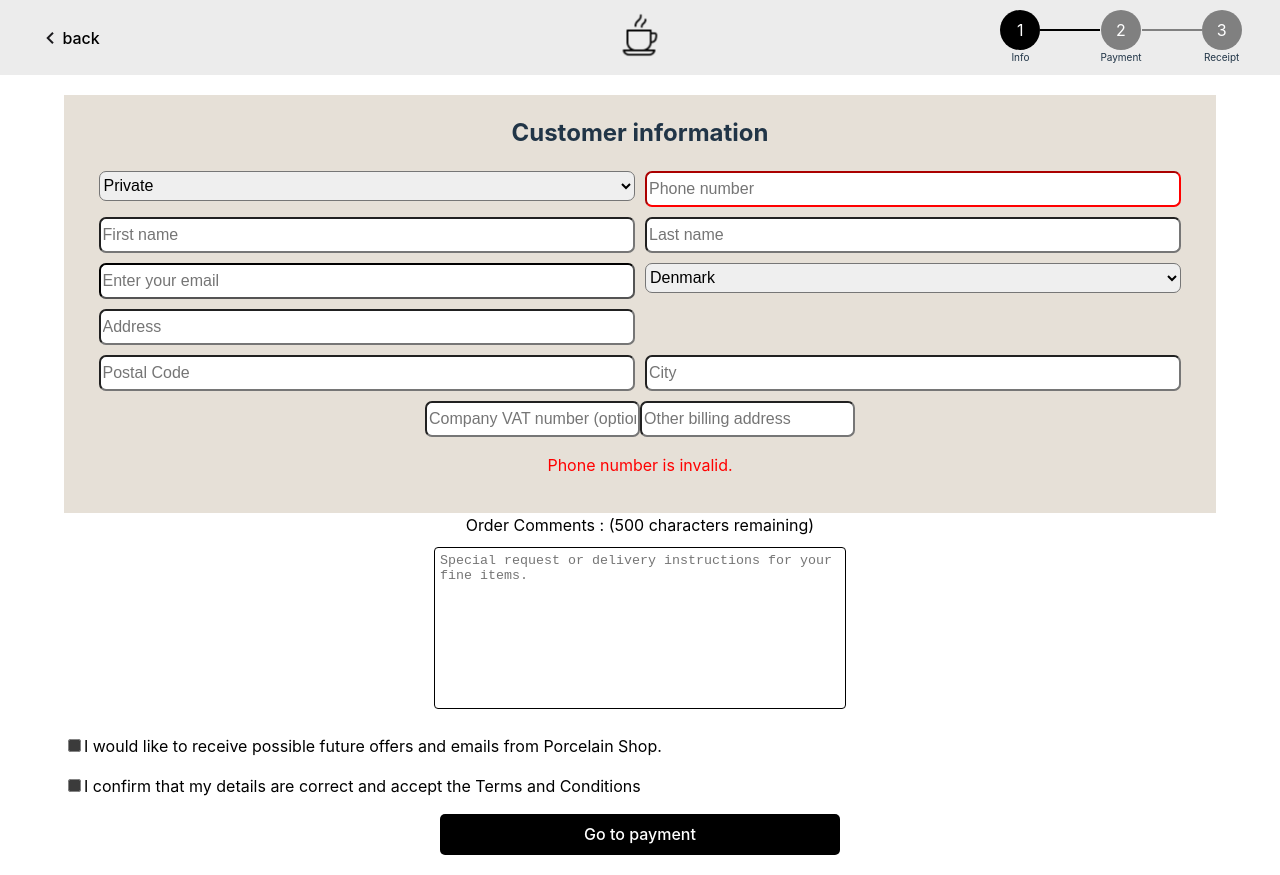
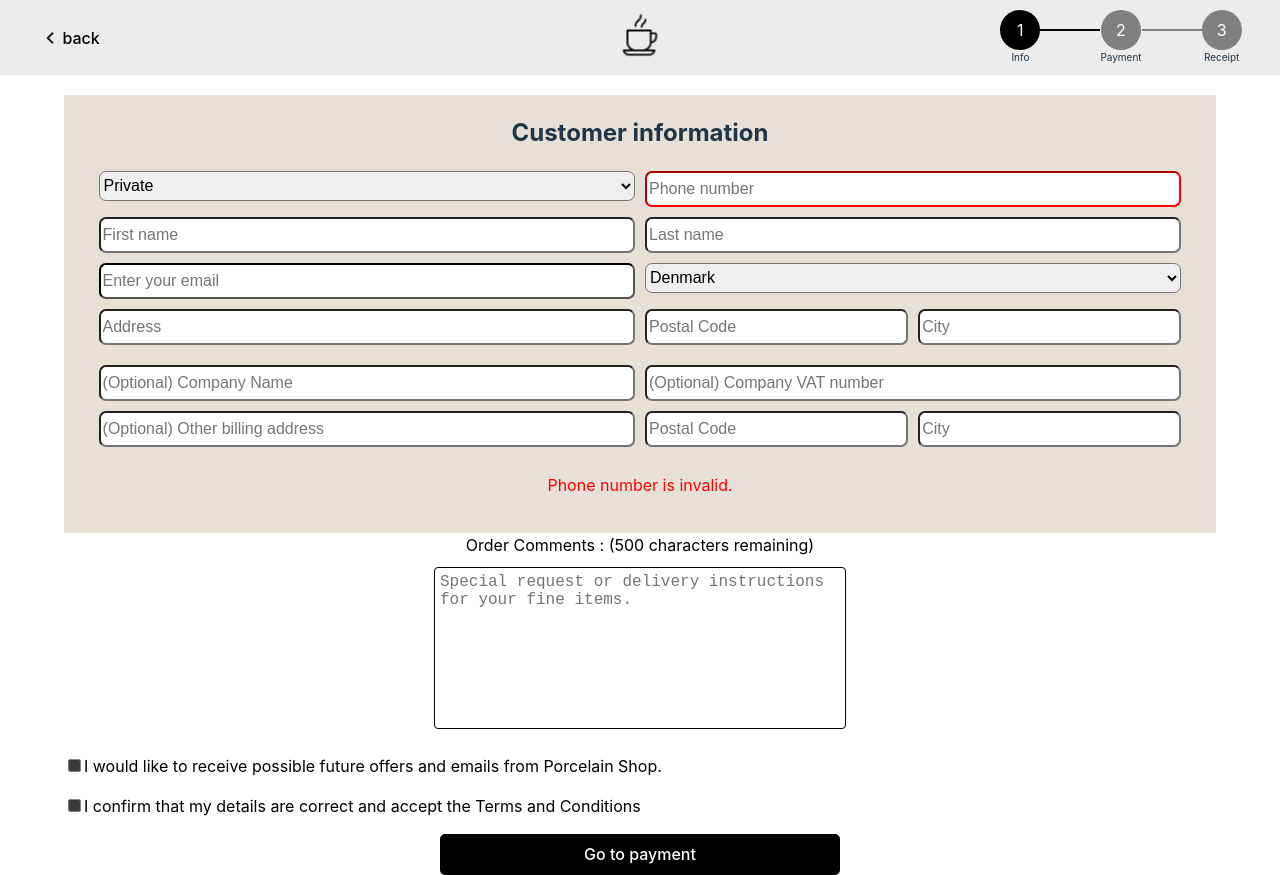
Before and after one commit to Johansogaard/frontend, a React (Vite) app: page /checkout in a window 1280 px wide. Built offline with nearby package versions, Linux system fonts and the light colour scheme; no server answers.

Commit message:
Update CSS styles for checkout page

```diff
--- a/src/checkoutPage/checkoutPage-Components/formComponent.css
+++ b/src/checkoutPage/checkoutPage-Components/formComponent.css
@@ -20,16 +20,14 @@
   width: 100%;
 }
 .zipform-container {
-  margin-top: 10px;
   margin-bottom: 10px;
   display: grid;
   grid-template-columns: repeat(2, 1fr);
   gap: 10px;
 }
-.postalCode-input {
-}
-.city-input {
-}
+
+
+
 label.checkbox {
   color: #fff;
   display: flex;
--- a/src/checkoutPage/checkoutPage-Components/formComponent.tsx
+++ b/src/checkoutPage/checkoutPage-Components/formComponent.tsx
@@ -69,18 +69,24 @@ export function FormComponent() {
           <select id="country" name="country" required>
             <option value="dk">Denmark</option>
           </select>
+
           <input type="text" name="address" placeholder="Address" />
+          <ZipForm />
 
-        </div>
 
-        <ZipForm />
+                    <input
+            type="text"
+            name="companyName"
+            placeholder="(Optional) Company Name"
+            className='companyName-input'
+          />
 
-        <input
+
+          <input
           type="text"
           name="company"
-          placeholder="Company VAT number (optional)"
-          className="vat-input"
-
+          placeholder="(Optional) Company VAT number "
+            className='vatNumber-input'
           value={vatNumber}
           onChange={(e) => setVatNumber(e.target.value)}
           style={{
@@ -116,18 +122,24 @@ export function FormComponent() {
               /* empty */
             }
           }}
+
         />
+         <input
+          type="text"
+          name="Other billing address"
+          placeholder="(Optional) Other billing address"
+        />
+          <ZipForm />
+        </div>
+
+
+
 
         {vatNumber.length === 10 && !isVatNumberValid && (
           <p style={{ color: 'red' }}>VAT-number has to be 10 digits.</p>
         )}
 
-        <input
-          type="text"
-          name="Other billing address"
-          placeholder="Other billing address"
-          className="billing-input"
-        />
+
         {email.length > 1 &&
           isEmailValid &&
           email.includes('@') &&
@@ -141,6 +153,7 @@ export function FormComponent() {
         {!isPhoneNumberValid && (
           <p style={{ color: 'red' }}>Phone number is invalid.</p>
         )}
+
 
       </form>
     </section>
@@ -202,7 +215,8 @@ function ZipForm() {
         name="City"
         placeholder="City"
         value={city}
-        readOnly
+        onChange={(e) => setCity(e.target.value)}
+
         className="city-input"
       />
     </div>
--- a/src/checkoutPage/checkoutPage.css
+++ b/src/checkoutPage/checkoutPage.css
@@ -62,6 +62,7 @@
   padding: 5px;
   vertical-align: top;
   resize: none;
+  font-size: 16px;
 }
 
 form input, form select {
--- a/src/menubar/menubar.css
+++ b/src/menubar/menubar.css
@@ -67,7 +67,8 @@
     display: block;
     background-color: #ececec;
     padding: 0;
-    margin-left: 10px;
+  margin-left: 1%;
+  margin-right: 55px;
   }
 
   .menu-items {
@@ -88,7 +89,6 @@
   .menu-item {
 
     margin-top: 5px;
-    margin-left: 5%;
     height: 40px;
     display: flex;
 
--- a/src/menubar/menubar.tsx
+++ b/src/menubar/menubar.tsx
@@ -88,7 +88,7 @@ export function Menubar() {
           right="0"
           top="0"
           height="100vh"
-          padding="10px"
+          padding="0px"
           borderLeft="1px solid #111111"
         >
           <Box
--- a/src/shopping-cart/shoppingCart-Components/ItemlistComponentForPopOut.tsx
+++ b/src/shopping-cart/shoppingCart-Components/ItemlistComponentForPopOut.tsx
@@ -3,7 +3,6 @@ import {useContext  } from 'react'
 import {Item} from '../../models/Item'
 import { Link } from 'react-router-dom'
 import deleteIcon from '../../assets/delete.svg'
-
 
 export function ItemListComponent() {
   console.log('ItemListComponent rendered')
@@ -18,7 +17,7 @@ export function ItemListComponent() {
       <p>Cart is empty</p>
       <button>
         <Link to="/all-products" className="link">
-          Cuntinue shopping
+          Continue shopping
         </Link>
       </button>
 
```
